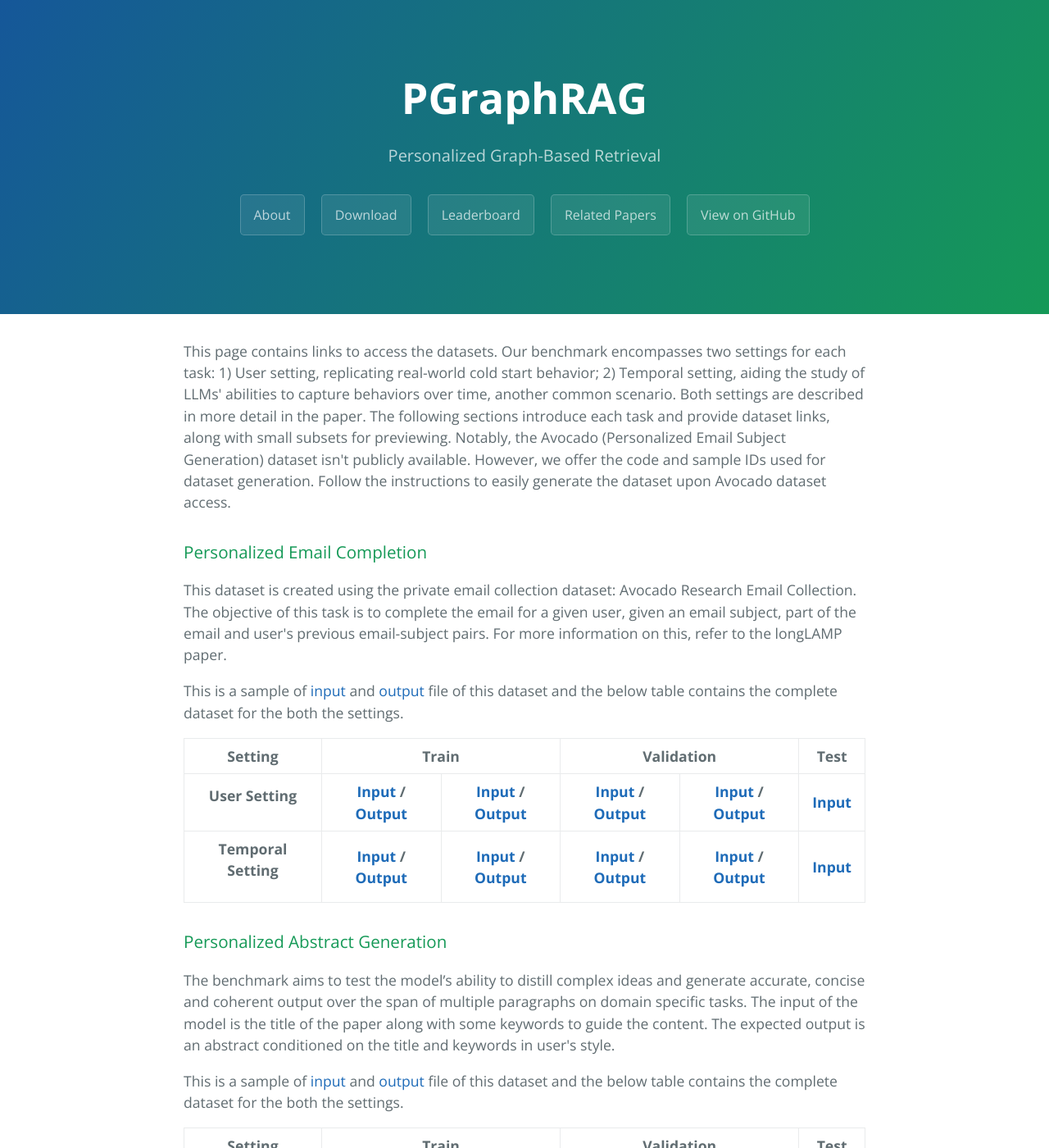
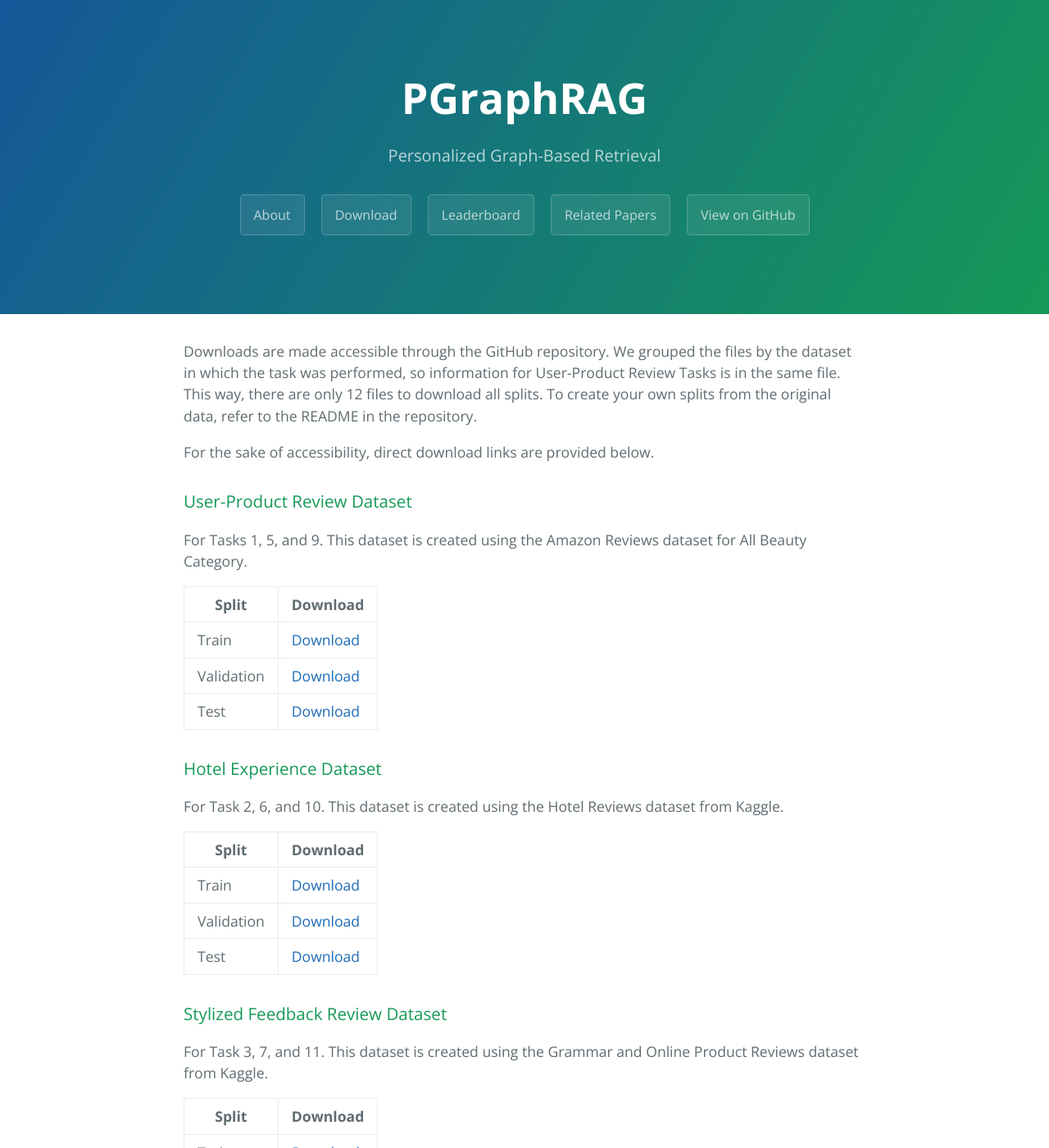
Before and after one commit to PGraphRAG-benchmark/PGraphRAG-benchmark.github.io, a Jekyll site: the page built from download.html, in a window 1280 px wide and 1400 px high. Shown: the whole window at 82% size. Built offline with Jekyll 4.4.1, drawn with Linux system fonts in a browser that asks for light colours; some of the changed text lies outside the part shown.

Commit message:
updated download.html

```diff
--- a/download.html
+++ b/download.html
@@ -5,238 +5,126 @@ permalink: download
 ---
 
 <p>
-    This page contains links to access the datasets. Our benchmark encompasses two settings for each task: 1) User setting, replicating real-world cold start behavior; 2) Temporal setting, aiding the study of LLMs' abilities to capture behaviors over time, another common scenario. Both settings are described in more detail in the paper. The following sections introduce each task and provide dataset links, along with small subsets for previewing. Notably, the Avocado (Personalized Email Subject Generation) dataset isn't publicly available. However, we offer the code and sample IDs used for dataset generation. Follow the instructions to easily generate the dataset upon Avocado dataset access.
+    Downloads are made accessible through the GitHub repository. We grouped the files by the dataset in which the task was performed, so information for User-Product Review Tasks is in the same file. This way, there are only 12 files to download all splits. To create your own splits from the original data, refer to the README in the repository.
+</p>
+<p>
+    For the sake of accessibility, direct download links are provided below.
 </p>
 
-<p id="email_completion">
-<h3>Personalized Email Completion</h3>
-<p>This dataset is created using the private email collection dataset: Avocado Research Email Collection. The objective of this task is to complete the email for a given user, given an email subject, part of the email and user's previous email-subject pairs. For more information on this, refer to the longLAMP paper.  </p>
-<p>This is a sample of <a href="">input</a> and <a href="">output</a> file of this dataset and the below table contains the complete dataset for the both the settings.</p>
+<p>
+<h3>User-Product Review Dataset</h3>
+<p>
+    For Tasks 1, 5, and 9. This dataset is created using the Amazon Reviews dataset for All Beauty Category.
+
 <table id="download-table">
     <thead>
         <tr>
-            <th rowspan="2">Setting</th>
-            <th colspan="2">Train</th>
-            <th colspan="2">Validation</th>
-            <th colspan="1">Test</th>
+            <th>Split</th>
+            <th>Download</th>
         </tr>
     </thead>
     <tbody>
         <tr>
-            <th>
-                <p>User Setting</p>
-            </th>
-            <th>
-                <a href="" download>Input</a> / <a href="" download>Output</a>
-            </th>
-            <th>
-                <a href="" download>Input</a> / <a href="" download>Output</a>
-            </th>
-            <th>
-                <a href="" download>Input</a> / <a href="" download>Output</a>
-            </th>
-            <th>
-                <a href="" download>Input</a> / <a href="" download>Output</a>
-            </th>
-            <th>
-                <a href="" download>Input</a>
-            </th>
+            <td>Train</td>
+            <td><a href="https://github.com/PGraphRAG-benchmark/PGR-LLM/raw/refs/heads/main/data_splits/amazon_train.json" download>Download</a></td>
         </tr>
         <tr>
-            <th>
-                <p>Temporal Setting</p>
-            </th>
-            <th>
-                <a href="" download>Input</a> / <a href="" download>Output</a>
-            </th>
-            <th>
-                <a href="" download>Input</a> / <a href="" download>Output</a>
-            </th>
-            <th>
-                <a href="" download>Input</a> / <a href="" download>Output</a>
-            </th>
-            <th>
-                <a href="" download>Input</a> / <a href="" download>Output</a>
-            </th>
-            <th>
-                <a href="" download>Input</a>
-            </th>
+            <td>Validation</td>
+            <td><a href="https://github.com/PGraphRAG-benchmark/PGR-LLM/raw/refs/heads/main/data_splits/amazon_dev.json" download>Download</a></td>
+        </tr>
+        <tr>
+            <td>Test</td>
+            <td><a href="https://github.com/PGraphRAG-benchmark/PGR-LLM/raw/refs/heads/main/data_splits/amazon_test.json" download>Download</a></td>
         </tr>
     </tbody>
 </table>
 </p>
 
 <p id="abstract_generation">
-    <h3>Personalized Abstract Generation</h3>
+<h3>Hotel Experience Dataset</h3>
 <p>
-        The benchmark aims to test the model’s ability to distill complex ideas and generate accurate, concise and coherent output over the span of multiple paragraphs on domain specific tasks. The input of the model is the title of the paper along with some keywords to guide the content. The expected output is an abstract conditioned on the title and keywords in user's style.
+    For Task 2, 6, and 10. This dataset is created using the Hotel Reviews dataset from Kaggle.
 </p>
-    <p>This is a sample of <a href="">input</a> and <a href="">output</a> file of this dataset and the below table contains the complete dataset for the both the settings.</p>
+
 <table id="download-table">
     <thead>
         <tr>
-                <th rowspan="2">Setting</th>
-                <th colspan="2">Train</th>
-                <th colspan="2">Validation</th>
-                <th colspan="1">Test</th>
+            <th>Split</th>
+            <th>Download</th>
         </tr>
     </thead>
     <tbody>
         <tr>
-                <th>
-                    <p>User Setting</p>
-                </th>
-                <th>
-                    <a href="" download>Input</a> / <a href="" download>Output</a>
-                </th>
-                <th>
-                    <a href="" download>Input</a> / <a href="" download>Output</a>
-                </th>
-                <th>
-                    <a href="" download>Input</a> / <a href="" download>Output</a>
-                </th>
-                <th>
-                    <a href="" download>Input</a> / <a href="" download>Output</a>
-                </th>
-                <th>
-                    <a href="" download>Input</a>
-                </th>
+            <td>Train</td>
+            <td><a href="https://github.com/PGraphRAG-benchmark/PGR-LLM/raw/refs/heads/main/data_splits/hotel_train.json" download>Download</a></td>
         </tr>
         <tr>
-                <th>
-                    <p>Temporal Setting</p>
-                </th>
-                <th>
-                    <a href="" download>Input</a> / <a href="" download>Output</a>
-                </th>
-                <th>
-                    <a href="" download>Input</a> / <a href="" download>Output</a>
-                </th>
-                <th>
-                    <a href="" download>Input</a> / <a href="" download>Output</a>
-                </th>
-                <th>
-                    <a href="" download>Input</a> / <a href="" download>Output</a>
-                </th>
-                <th>
-                    <a href="" download>Input</a>
-                </th>
+            <td>Validation</td>
+            <td><a href="https://github.com/PGraphRAG-benchmark/PGR-LLM/raw/refs/heads/main/data_splits/hotel_dev.json" download>Download</a></td>
+        </tr>
+        <tr>
+            <td>Test</td>
+            <td><a href="https://github.com/PGraphRAG-benchmark/PGR-LLM/raw/refs/heads/main/data_splits/hoteltest.json" download>Download</a></td>
         </tr>
     </tbody>
 </table>
 </p>
 
 <p id="topic_generation">
-    <h3>Personalized Topic Generation</h3>
-    <p>This task involves generating the content of Reddit posts based on the provided input, which is a summary of the post. The primary objective is to evaluate the model’s capability in expanding concisely written ideas into detailed discussions while effectively integrating the user’s writing style and specific interests.</p>
-    <p>This is a sample of <a href="">input</a> and <a href="">output</a> file of this dataset and the below table contains the complete dataset for the both the settings.</p>
+<h3>Stylized Feedback Review Dataset</h3>
+<p>
+    For Task 3, 7, and 11. This dataset is created using the Grammar and Online Product Reviews dataset from Kaggle.
+</p>
+
 <table id="download-table">
     <thead>
         <tr>
-                <th rowspan="2">Setting</th>
-                <th colspan="2">Train</th>
-                <th colspan="2">Validation</th>
-                <th colspan="1">Test</th>
+            <th>Split</th>
+            <th>Download</th>
         </tr>
     </thead>
     <tbody>
         <tr>
-                <th>
-                    <p>User Setting</p>
-                </th>
-                <th>
-                    <a href="" download>Input</a> / <a href="" download>Output</a>
-                </th>
-                <th>
-                    <a href="" download>Input</a> / <a href="" download>Output</a>
-                </th>
-                <th>
-                    <a href="" download>Input</a> / <a href="" download>Output</a>
-                </th>
-                <th>
-                    <a href="" download>Input</a> / <a href="" download>Output</a>
-                </th>
-                <th>
-                    <a href="" download>Input</a>
-                </th>
+            <td>Train</td>
+            <td><a href="https://github.com/PGraphRAG-benchmark/PGR-LLM/raw/refs/heads/main/data_splits/gap_train.json" download>Download</a></td>
         </tr>
         <tr>
-                <th>
-                    <p>Temporal Setting</p>
-                </th>
-                <th>
-                    <a href="" download>Input</a> / <a href="" download>Output</a>
-                </th>
-                <th>
-                    <a href="" download>Input</a> / <a href="" download>Output</a>
-                </th>
-                <th>
-                    <a href="" download>Input</a> / <a href="" download>Output</a>
-                </th>
-                <th>
-                    <a href="" download>Input</a> / <a href="" download>Output</a>
-                </th>
-                <th>
-                    <a href="" download>Input</a>
-                </th>
+            <td>Validation</td>
+            <td><a href="https://github.com/PGraphRAG-benchmark/PGR-LLM/raw/refs/heads/main/data_splits/gap_dev.json" download>Download</a></td>
+        </tr>
+        <tr>
+            <td>Test</td>
+            <td><a href="https://github.com/PGraphRAG-benchmark/PGR-LLM/raw/refs/heads/main/data_splits/gap_test.json" download>Download</a></td>
         </tr>
     </tbody>
 </table>
 </p>
 
 <p id="review_generation">
-    <h3>Personalized Product Review Generation</h3>
-    <p>Thisbenchmark focuses on generating comprehensive product reviews based on the input comprising the product description, the user’s rating, and a summary of their review. The objective is to evaluate the model’s capability to capture the user’s writing style while producing detailed opinions on the product, incorporating the individual's preferences. The generated review serves as the output, enabling an assessment of the model’s ability to synthesize coherent and personalized text aligning with the provided input and context.</p>
-    <p>This is a sample of <a href="">input</a> and <a href="">output</a> file of this dataset and the below table contains the complete dataset for the both the settings.</p>
+<h3>Multi-lingual Product Review Dataset</h3>
+<p>
+    For Task 4, 8, and 12. This dataset is created using the B2W-Reviews dataset from github.
+</p>
+
 <table id="download-table">
     <thead>
         <tr>
-                <th rowspan="2">Setting</th>
-                <th colspan="2">Train</th>
-                <th colspan="2">Validation</th>
-                <th colspan="1">Test</th>
+            <th>Split</th>
+            <th>Download</th>
         </tr>
     </thead>
     <tbody>
         <tr>
-                <th>
-                    <p>User Setting</p>
-                </th>
-                <th>
-                    <a href="" download>Input</a> / <a href="" download>Output</a>
-                </th>
-                <th>
-                    <a href="" download>Input</a> / <a href="" download>Output</a>
-                </th>
-                <th>
-                    <a href="" download>Input</a> / <a href="" download>Output</a>
-                </th>
-                <th>
-                    <a href="" download>Input</a> / <a href="" download>Output</a>
-                </th>
-                <th>
-                    <a href="" download>Input</a>
-                </th>
+            <td>Train</td>
+            <td><a href="https://github.com/PGraphRAG-benchmark/PGR-LLM/raw/refs/heads/main/data_splits/b2w_train.json" download>Download</a></td>
         </tr>
         <tr>
-                <th>
-                    <p>Temporal Setting</p>
-                </th>
-                <th>
-                    <a href="" download>Input</a> / <a href="" download>Output</a>
-                </th>
-                <th>
-                    <a href="" download>Input</a> / <a href="" download>Output</a>
-                </th>
-                <th>
-                    <a href="" download>Input</a> / <a href="" download>Output</a>
-                </th>
-                <th>
-                    <a href="" download>Input</a> / <a href="" download>Output</a>
-                </th>
-                <th>
-                    <a href="" download>Input</a>
-                </th>
+            <td>Validation</td>
+            <td><a href="https://github.com/PGraphRAG-benchmark/PGR-LLM/raw/refs/heads/main/data_splits/b2w_dev.json" download>Download</a></td>
+        </tr>
+        <tr>
+            <td>Test</td>
+            <td><a href="https://github.com/PGraphRAG-benchmark/PGR-LLM/raw/refs/heads/main/data_splits/b2w_test.json" download>Download</a></td>
         </tr>
     </tbody>
 </table>
```
Lines whose indentation alone changed are shown as unchanged.
